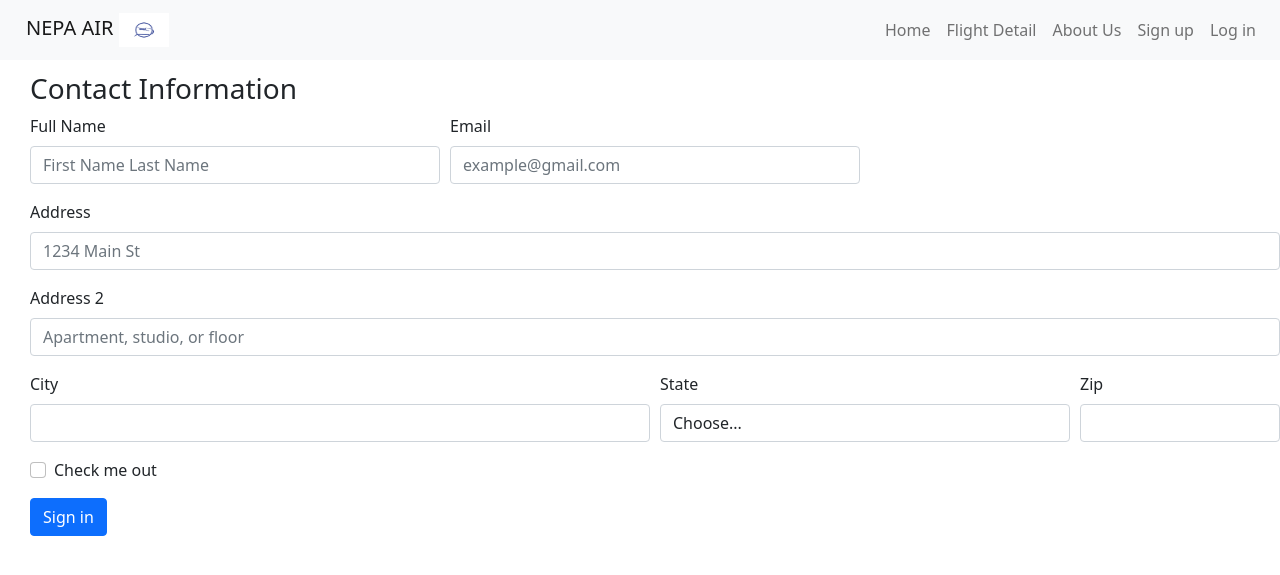
After one commit to AshwinD-coder/Flight-Reservation-System-NepaAir-, a PHP site: page /fosp/contactinfo.php in a window 1280 px wide. The commit adds this page. Shown: the top 575 px of the page. Run offline with PHP 8.4, Linux system fonts and the light colour scheme.

Commit message:
checking

```diff
--- /dev/null
+++ b/contactinfo.php
@@ -0,0 +1,70 @@
+<link rel="stylesheet" href="https://maxcdn.bootstrapcdn.com/bootstrap/4.0.0/css/bootstrap.min.css" integrity="sha384-Gn5384xqQ1aoWXA+058RXPxPg6fy4IWvTNh0E263XmFcJlSAwiGgFAW/dAiS6JXm" crossorigin="anonymous">
+<?php
+include('partials/navbar.php');
+include('connection.php');
+?><br><br><br>
+<head>
+    <style>
+        .contact-passenger-form{
+            margin-left:30px;
+        }
+    </style>
+</head>
+<div class="contact-passenger-form">
+        <form action="database.php" method="POST">
+
+        <div class="label">
+    <h3>Contact Information</h3>
+  <div class="form-row">
+    <div class="form-group col-sm-4">
+      <label for="fullname">Full Name</label>
+      <input type="text" class="form-control" id="fullname" placeholder="First Name Last Name" required>
+    </div>
+    <div class="form-group col-sm-4">
+      <label for="email">Email</label>
+      <input type="email" class="form-control" id="email" placeholder="example@gmail.com">
+    </div>
+  </div>
+  <div class="form-group">
+    <label for="inputAddress">Address</label>
+    <input type="text" class="form-control" id="inputAddress" placeholder="1234 Main St">
+  </div>
+  <div class="form-group">
+    <label for="inputAddress2">Address 2</label>
+    <input type="text" class="form-control" id="inputAddress2" placeholder="Apartment, studio, or floor">
+  </div>
+  <div class="form-row">
+    <div class="form-group col-md-6">
+      <label for="inputCity">City</label>
+      <input type="text" class="form-control" id="inputCity">
+    </div>
+    <div class="form-group col-md-4">
+      <label for="inputState">State</label>
+      <select id="inputState" class="form-control">
+        <option selected>Choose...</option>
+        <option>...</option>
+      </select>
+    </div>
+    <div class="form-group col-md-2">
+      <label for="inputZip">Zip</label>
+      <input type="text" class="form-control" id="inputZip">
+    </div>
+  </div>
+  <div class="form-group">
+    <div class="form-check">
+      <input class="form-check-input" type="checkbox" id="gridCheck">
+      <label class="form-check-label" for="gridCheck">
+        Check me out
+      </label>
+    </div>
+  </div>
+  <button type="submit" class="btn btn-primary">Sign in</button>
+</form>
+    </div>
+</div>
+<?php
+// for($i=1;$i<=$pass;$i++ )
+// {
+//     echo "<div>"
+// }
+?>
--- a/esewa/failed.php
+++ b/esewa/failed.php
@@ -2,4 +2,4 @@
 echo "<h1> Payment Failed";
 
 ?>
-<a href="https://brp.com.np/esewa">Goto Homepage</a>
+<a href="../index.php">Goto Homepage</a>
--- a/partials/navbar.php
+++ b/partials/navbar.php
@@ -6,7 +6,8 @@
 <!doctype html>
 <html lang="en">
   <head>
-
+  <link rel="stylesheet" href="https://maxcdn.bootstrapcdn.com/bootstrap/4.0.0/css/bootstrap.min.css" integrity="sha384-Gn5384xqQ1aoWXA+058RXPxPg6fy4IWvTNh0E263XmFcJlSAwiGgFAW/dAiS6JXm" crossorigin="anonymous">
+<script src="https://maxcdn.bootstrapcdn.com/bootstrap/4.0.0/js/bootstrap.min.js" integrity="sha384-JZR6Spejh4U02d8jOt6vLEHfe/JQGiRRSQQxSfFWpi1MquVdAyjUar5+76PVCmYl" crossorigin="anonymous"></script>
     <meta charset="utf-8">
     <meta name="viewport" content="width=device-width, initial-scale=1">
 
--- a/searchflights.php
+++ b/searchflights.php
@@ -57,7 +57,7 @@ if (isset($_POST['submit'])) {
 
 
     echo "<td>" .$row[1] ."</td>";
-    echo "<td>" .$row[2] ."</td>";    echo "<td>" .$row[3] ."</td>"; echo "<td>" .$row[9] ."</td>";  echo "<td>NA-" .$row[0] ."</td>"; /*echo "<td>" .$row[] ."</td>";*/echo "<td>" .$row[5] ."</td>";  echo "<td>" .$row[8] ."</td>"; echo"<td><a href='esewa/index.php?id=$row[0]' <button type='submit' class='btn btn-primary'  >Book Now</button></a></td>";
+    echo "<td>" .$row[2] ."</td>";    echo "<td>" .$row[3] ."</td>"; echo "<td>" .$row[9] ."</td>";  echo "<td>NA-" .$row[0] ."</td>"; /*echo "<td>" .$row[] ."</td>";*/echo "<td>" .$row[5] ."</td>";  echo "<td>" .$row[8] ."</td>"; echo"<td><a href='checking.php?id=$row[0]' <button type='submit' class='btn btn-primary'  >Book Now</button></a></td>";
     echo "</tr>";
 
 
```
Also changed, not shown: checking.php (added, +22 -0 lines).
